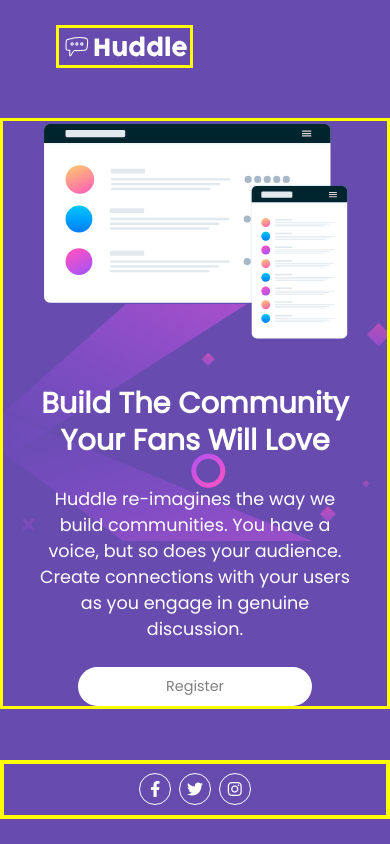
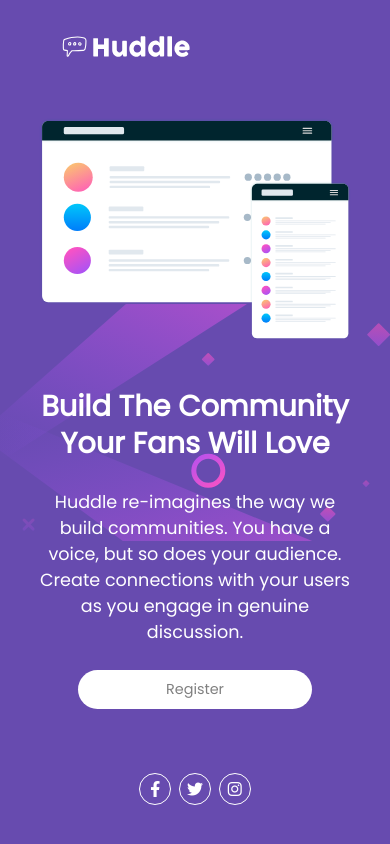
Before and after one commit to Manifoldbit/Huddle-landing-page, a plain HTML site: page index.html in a window 390 px wide. Drawn offline with Linux system fonts and the light colour scheme.

Commit message:
Update Css

```diff
--- a/style.css
+++ b/style.css
@@ -38,12 +38,14 @@ body {
   flex-direction: column;
   justify-content: space-around;
 }
+
 .huddle__main {
   display: flex;
   flex-direction: row;
   height: 70vh;
   justify-content: center;
 }
+
 .huddle__main__picture {
   width: 50vw;
   height: 100%;
@@ -51,6 +53,7 @@ body {
   background-size: contain;
   background-repeat: no-repeat;
 }
+
 .huddle__main__info {
   width: 40vw;
   height: 70%;
@@ -59,12 +62,14 @@ body {
   font-family: "Poppins", sans-serif;
   gap: 3vh;
 }
+
 .huddle__main__info .build__community {
   padding: 0 9rem 0 0;
   margin: 0 0 0 0.3rem;
   font-size: 2rem;
   line-height: 2.7rem;
 }
+
 .huddle__main__info .register {
   width: 12vw;
   height: 7vh;
@@ -77,10 +82,12 @@ body {
   border: none;
   font-size: 0.9rem;
 }
+
 .huddle__main__info .register:hover {
   background-color: hsl(300, 69%, 71%);
   color: #fff;
 }
+
 .huddle__footer {
   height: 7vh;
   width: 95%;
@@ -88,6 +95,7 @@ body {
   justify-content: flex-end;
   gap: 2vw;
 }
+
 .huddle__footer .fa-brands {
   display: grid;
   place-content: center;
@@ -118,28 +126,32 @@ body {
     align-items: center;
     height: 70vh;
     width: 100vw;
-    border: 3px solid yellow;
   }
+
   .huddle__main__picture {
     width: 80%;
     height: 32vh;
     background-size: contain;
   }
+
   .huddle__main__info {
     width: 80vw;
     height: 38vh;
     display: flex;
     flex-direction: column;
   }
+
   .huddle__main__info p {
     text-align: center;
     font-size: 1.1rem;
   }
+
   .huddle__main__info .register {
     width: 60vw;
     margin: auto auto;
     height: 6vh;
   }
+
   .huddle__main__info .build__community {
     padding: 0 0 0.1rem 0;
     font-size: 1.8rem;
@@ -147,19 +159,22 @@ body {
     text-align: center;
     margin: 0;
   }
+
   .huddle__footer {
-    border: 4px solid yellow;
     justify-content: center;
     align-items: center;
     width: 100%;
   }
+
   .huddle__footer .fa-brands {
     height: 2rem;
     width: 2rem;
   }
+
   .logo {
     width: 35%;
-    border: 3px solid yellow;
     height: 5vh;
   }
-}/*# sourceMappingURL=style.css.map */
+}
+
+/*# sourceMappingURL=style.css.map */
```
